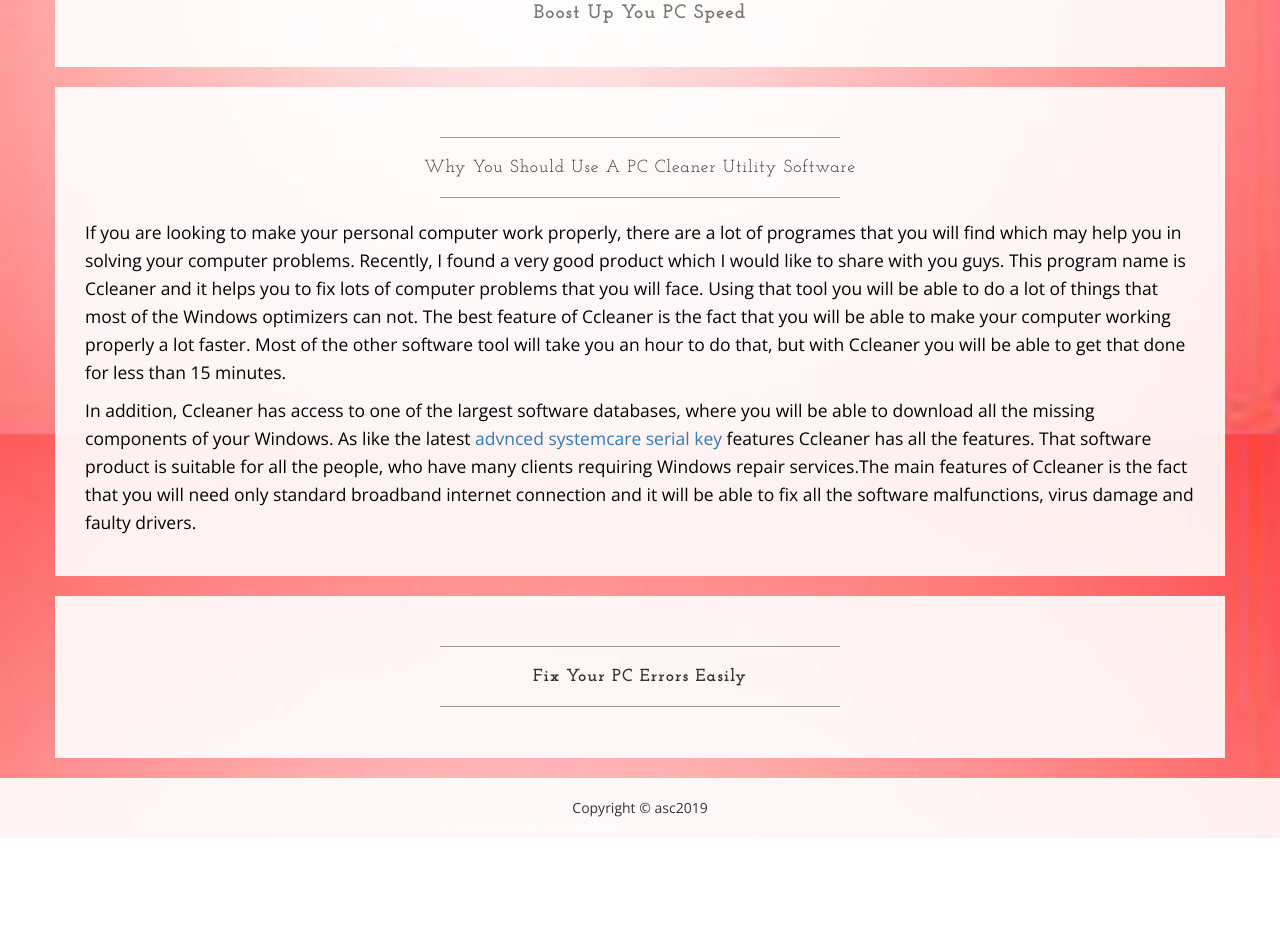
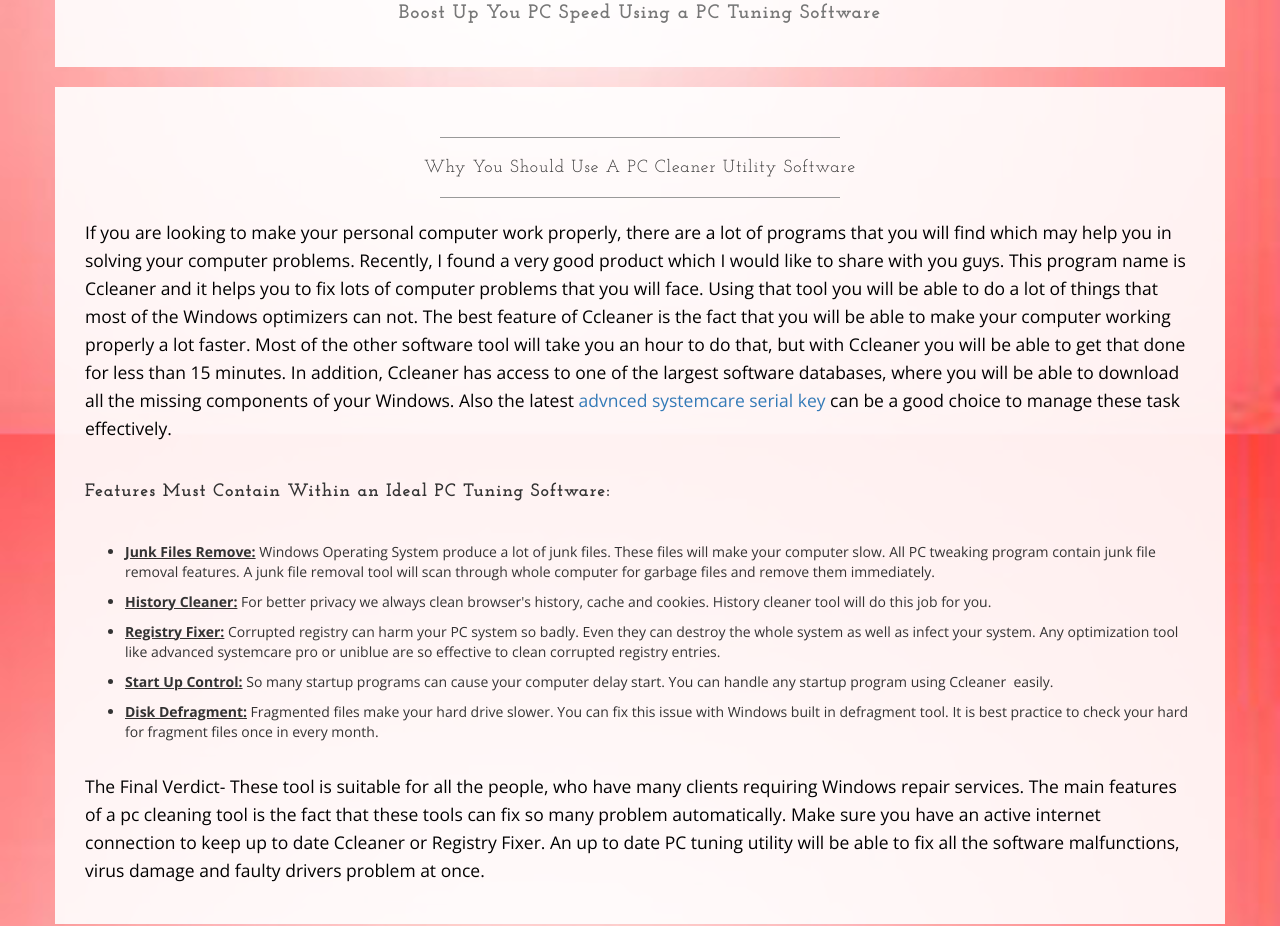
Before and after one commit to asc2019/asc2019.github.io, a plain HTML site: page index.html in a window 1280 px wide. Shown: the part 846-1772 px from the top of the page. Before the commit the page ends 1684 px from the top, so only its background shows below. Drawn offline with nearby package versions, Linux system fonts and the light colour scheme.

Commit message:
update index.html

```diff
--- a/index.html
+++ b/index.html
@@ -10,7 +10,7 @@
     <meta name="author" content="">
 
 
-    <title>How To Maximize Your PC Performance</title>
+    <title>How To Maximize Your PC Performance | ASC2019</title>
 
 
     <!-- Bootstrap Core CSS -->
@@ -39,7 +39,7 @@
 
 
 
-    <div class="address-bar"> Ccleaner Pro | Iobit Advanced System Care</div>
+    <div class="address-bar"> Ccleaner Pro | Iobit Advanced SystemCare Pro | Tuneup Pro | Uniblue </div>
 
 
     <div class="container">
@@ -58,7 +58,7 @@
                     <hr class="tagline-divider">
                     <h2>
                         <small>
-                            <strong>Boost Up You PC Speed</strong>
+                            <strong>Boost Up You PC Speed Using a PC Tuning Software</strong>
                         </small>
                     </h2>
 
@@ -79,7 +79,34 @@
                     <hr class="visible-xs">
 
 
-                    <p>If you are looking to make your personal computer work properly, there are a lot of programes that you will find which may help you in solving your computer problems. Recently, I found a very good product which I would like to share with you guys. This program name is Ccleaner and it helps you to fix lots of computer problems that you will face. Using that tool you will be able to do a lot of things that most of the Windows optimizers can not. The best feature of Ccleaner is the fact that you will be able to make your computer working properly a lot faster. Most of the other software tool will take you an hour to do that, but with Ccleaner you will be able to get that done for less than 15 minutes.</p> <p>In addition, Ccleaner has access to one of the largest software databases, where you will be able to download all the missing components of your Windows. As like the latest <a href="https://t.co/g9eyXX9OP8">advnced systemcare serial key</a> features Ccleaner has all the features. That software product is suitable for all the people, who have many clients requiring Windows repair services.The main features of Ccleaner is the fact that you will need only standard broadband internet connection and it will be able to fix all the software malfunctions, virus damage and faulty drivers. </p>
+                    <p>If you are looking to make your personal computer work properly, there are a lot of programs that you will find which may help you in solving your computer problems. Recently, I found a very good product which I would like to share with you guys. This program name is Ccleaner and it helps you to fix lots of computer problems that you will face. Using that tool you will be able to do a lot of things that most of the Windows optimizers can not. The best feature of Ccleaner is the fact that you will be able to make your computer working properly a lot faster. Most of the other software tool will take you an hour to do that, but with Ccleaner you will be able to get that done for less than 15 minutes.
+
+In addition, Ccleaner has access to one of the largest software databases, where you will be able to download all the missing components of your Windows. Also the latest <a href="https://t.co/g9eyXX9OP8">advnced systemcare serial key</a> can be a good choice to manage these task effectively. </p></br>
+
+<h4>
+Features Must Contain Within an Ideal PC Tuning Software:</h4></br>
+<p><ul>
+<li><b><u>Junk Files Remove:</u></b> Windows Operating System produce a lot of junk files. These files will make your computer slow. All PC tweaking program contain junk file removal features. A junk file removal tool will scan through whole computer for garbage files and remove them immediately.</li>
+</ul>
+<ul>
+<li><b><u>History Cleaner:</u></b> For better privacy we always clean browser's history, cache and cookies. History cleaner tool will do this job for you.</li>
+</ul>
+<ul>
+<li><b><u>Registry Fixer:</u></b> Corrupted registry can harm your PC system so badly. Even they can destroy the whole system as well as infect your system. Any optimization tool like advanced systemcare pro or uniblue are so effective to clean corrupted registry entries.</li>
+</ul>
+<ul>
+<li><u><b>Start Up Control:</b></u> So many startup programs can cause your computer delay start. You can handle any startup program using Ccleaner&nbsp; easily.</li>
+</ul>
+<ul>
+<li><u><b>Disk Defragment:</b></u> Fragmented files make your hard drive slower. You can fix this issue with Windows built in defragment tool. It is best practice to check your hard for fragment files once in every month.</li>
+</ul></p>
+</br>
+<p>
+The Final Verdict-
+
+These tool is suitable for all the people, who have many clients requiring Windows repair services. The main features of a pc cleaning tool is the fact that these tools can fix so many problem automatically. Make sure you have an active internet connection to keep up to date Ccleaner or Registry Fixer. An up to date PC tuning utility will be able to fix all the software malfunctions, virus damage and faulty drivers problem at once.</p>
+
+ </p>
 
                 </div>
             </div>
```
